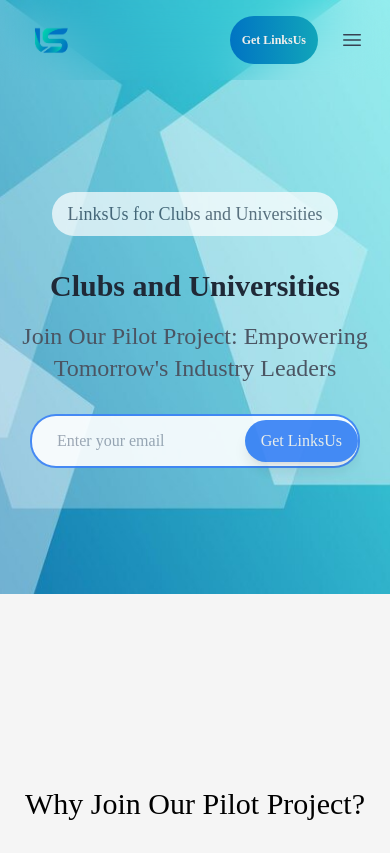
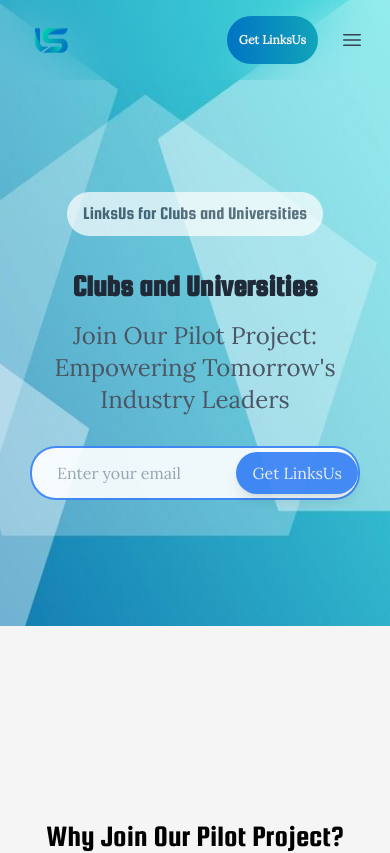
Before and after one commit to codewiths15/linksus.in-vue.js-site, a Vue app in the folder client/: page /uni in a window 390 px wide. Shown: the top 853 px of the page. Built offline with nearby package versions, Linux system fonts and the light colour scheme.

Commit message:
fix: solve font issue on mobile screen
fix: solve font issue on mobile screen
fix: responsive fonts on smaller devices

```diff
--- a/client/index.html
+++ b/client/index.html
@@ -3,6 +3,7 @@
   <head>
     <meta charset="UTF-8">
     <link rel="icon" href="/favicon.ico">
+    <link href="https://fonts.googleapis.com/css2?family=Squada+One&family=Lora&family=Poppins&display=swap" rel="stylesheet">
     <meta name="viewport" content="width=device-width, initial-scale=1.0">
     <title>Vite App</title>
   </head>
--- a/client/package.json
+++ b/client/package.json
@@ -12,8 +12,6 @@
     "@glidejs/glide": "^3.6.2",
     "@headlessui/vue": "^1.7.22",
     "@heroicons/vue": "^2.1.5",
-    "bootstrap": "^5.3.3",
-    "bootstrap-vue": "^2.23.1",
     "gsap": "^3.12.5",
     "vue": "^3.4.29",
     "vue-router": "^4.4.3",
--- a/client/src/assets/base.css
+++ /dev/null
@@ -1,86 +0,0 @@
-/* color palette from <https://github.com/vuejs/theme> */
-:root {
-  --vt-c-white: #ffffff;
-  --vt-c-white-soft: #f8f8f8;
-  --vt-c-white-mute: #f2f2f2;
-
-  --vt-c-black: #181818;
-  --vt-c-black-soft: #222222;
-  --vt-c-black-mute: #282828;
-
-  --vt-c-indigo: #2c3e50;
-
-  --vt-c-divider-light-1: rgba(60, 60, 60, 0.29);
-  --vt-c-divider-light-2: rgba(60, 60, 60, 0.12);
-  --vt-c-divider-dark-1: rgba(84, 84, 84, 0.65);
-  --vt-c-divider-dark-2: rgba(84, 84, 84, 0.48);
-
-  --vt-c-text-light-1: var(--vt-c-indigo);
-  --vt-c-text-light-2: rgba(60, 60, 60, 0.66);
-  --vt-c-text-dark-1: var(--vt-c-white);
-  --vt-c-text-dark-2: rgba(235, 235, 235, 0.64);
-}
-
-/* semantic color variables for this project */
-:root {
-  --color-background: var(--vt-c-white);
-  --color-background-soft: var(--vt-c-white-soft);
-  --color-background-mute: var(--vt-c-white-mute);
-
-  --color-border: var(--vt-c-divider-light-2);
-  --color-border-hover: var(--vt-c-divider-light-1);
-
-  --color-heading: var(--vt-c-text-light-1);
-  --color-text: var(--vt-c-text-light-1);
-
-  --section-gap: 160px;
-}
-
-@media (prefers-color-scheme: dark) {
-  :root {
-    --color-background: var(--vt-c-black);
-    --color-background-soft: var(--vt-c-black-soft);
-    --color-background-mute: var(--vt-c-black-mute);
-
-    --color-border: var(--vt-c-divider-dark-2);
-    --color-border-hover: var(--vt-c-divider-dark-1);
-
-    --color-heading: var(--vt-c-text-dark-1);
-    --color-text: var(--vt-c-text-dark-2);
-  }
-}
-
-*,
-*::before,
-*::after {
-  box-sizing: border-box;
-  margin: 0;
-  font-weight: normal;
-}
-
-body {
-  min-height: 100vh;
-  color: var(--color-text);
-  background: var(--color-background);
-  transition:
-    color 0.5s,
-    background-color 0.5s;
-  line-height: 1.6;
-  font-family:
-    Inter,
-    -apple-system,
-    BlinkMacSystemFont,
-    'Segoe UI',
-    Roboto,
-    Oxygen,
-    Ubuntu,
-    Cantarell,
-    'Fira Sans',
-    'Droid Sans',
-    'Helvetica Neue',
-    sans-serif;
-  font-size: 15px;
-  text-rendering: optimizeLegibility;
-  -webkit-font-smoothing: antialiased;
-  -moz-osx-font-smoothing: grayscale;
-}
--- a/client/src/components/companies/Section.vue
+++ b/client/src/components/companies/Section.vue
@@ -21,7 +21,7 @@
         <form class="flex flex-col lg:flex-row lg:items-center lg:space-x-4 opacity-90">
           <div class="relative w-full">
             <input
-              class="w-full py-3 px-6 border border-gray-300 rounded-3xl shadow-sm pr-20 focus:outline-none focus:ring-2 focus:ring-blue-500 focus:border-transparent font-popins"
+              class="w-full py-3 px-6 border border-gray-300 rounded-3xl max-msm:text-sm shadow-sm pr-20 focus:outline-none focus:ring-2 focus:ring-blue-500 focus:border-transparent font-popins"
               autofocus
               maxlength="256"
               name="email"
@@ -31,7 +31,7 @@
             />
             <button
               type="submit"
-              class="absolute inset-y-1 lg:right-1 right-0 flex items-center px-4 bg-blue-500 text-white font-popins rounded-3xl shadow-lg hover:bg-blue-600 focus:outline-none focus:ring-2 focus:ring-blue-500"
+              class="absolute inset-y-1 lg:right-1 right-0 flex items-center px-4 max-msm:text-sm bg-blue-500 text-white font-popins rounded-3xl shadow-lg hover:bg-blue-600 focus:outline-none focus:ring-2 focus:ring-blue-500"
             >
               Get LinksUs
             </button>
--- a/client/src/components/navigation/Footer.vue
+++ b/client/src/components/navigation/Footer.vue
@@ -45,7 +45,7 @@
       </p>
       <a
         href="/domain"
-        class="hover:brightness-110 hover:animate-pulse font-popins font-bold py-3 px-6 rounded-full bg-gradient-to-r from-blue1 to-blue3 text-white text-xs md:text-sm whitespace-nowrap overflow-hidden text-ellipsis"
+        class="hover:brightness-110 hover:animate-pulse font-Lora font-bold py-3 px-6 rounded-full bg-gradient-to-r from-blue1 to-blue3 text-white text-xs md:text-sm whitespace-nowrap overflow-hidden text-ellipsis"
       >
         Get LinksUs
       </a>
@@ -74,7 +74,7 @@
 
   <!-- Footer Text -->
   <div class="footer-element text-center md:text-left font-popins py-4 px-8">
-    <p class="md:text-md text-xs">©2024 Talentronaut technologies pvt ltd.</p>
+    <p class="md:text-md text-[0.6rem]">©2024 Talentronaut technologies pvt ltd.</p>
   </div>
 </section>
 
--- a/client/src/components/navigation/Navbar.vue
+++ b/client/src/components/navigation/Navbar.vue
@@ -109,7 +109,7 @@
         </a>
       </div>
       <div class="flex xlg:hidden">
-        <a href="/domain" class="cta-button hover:brightness-110 hover:animate-pulse font-popins font-bold lg:py-3 lg:px-6 ml-6 py-4 px-3 mr-3 text-xs  rounded-full bg-gradient-to-r from-blue1 to-blue3 text-white" @mouseover="closeDropdown">Get LinksUs</a>
+        <a href="/domain" class="cta-button hover:brightness-110 hover:animate-pulse font-Lora font-bold lg:py-3 lg:px-6 ml-6 py-4 px-3 mr-3 text-xs  rounded-full bg-gradient-to-r from-blue1 to-blue3 text-white" @mouseover="closeDropdown">Get LinksUs</a>
         <button
   type="button"
   class="btn-btn lg:mr-6 md:mr-10 mr-4 justify-center rounded-md p-2.5 text-gray-700 transition-transform duration-300"
@@ -123,14 +123,14 @@
       </div>
       <div class="it hidden xlg:flex xlg:gap-x-14 ">
         <a v-for="item in navigation" :key="item.name" :href="item.href" :class="[
-        'nav-item text-lg font-popins font-[500] leading-6',
+        'nav-item text-lg font-Lora font-[500] leading-6',
         isActive(item.href) ? 'text-blue2' : 'text-slate-600',
         'hover:text-slate-900'
       ]" style="display:inline-block; transition: transform 0.2s ease-in-out; transform-origin: center;" @mouseover="closeDropdown" onmouseover="this.style.transform='scale(1.1)';"
         onmouseout="this.style.transform='scale(1)';">{{ item.name }}</a>
         <div v-for="dropdown in dropdowns" :key="dropdown.name" :class="['relative dropdown w-15 h-25 font-popins font-[500] text-slate-600 hover:text-slate-900 font-Poppins']" style="display:inline-block; transition: transform 0.2s ease-in-out; transform-origin: center;" onmouseover="this.style.transform='scale(1.1)';" onmouseout="this.style.transform='scale(1)';">
           <button
-            class="nav-item text-lg font-popins font-[500] leading-6"
+            class="nav-item text-lg font-Lora font-[500] leading-6"
             @mouseover="toggleDropdown(dropdown.name)"
 
 
@@ -143,13 +143,13 @@
           </button>
           <div v-if="openDropdown === dropdown.name" class="absolute left-0 mt-2 w-48 bg-whiteo border border-gray-300 bg-opacity-80 rounded-xl shadow-lg dropdown-menu">
             <div v-for="item in dropdown.items" :key="item.name" class="dropdown-item">
-              <a :href="item.href" :class="['block px-2 py-2  font-popins hover:bg-whiteo hover:rounded-xl',isActive(item.href) ? 'text-blue2 bg-whiteo rounded-xl' : 'text-slate-600']">{{ item.name }}</a>
+              <a :href="item.href" :class="['block px-2 py-2  font-Lora hover:bg-whiteo hover:rounded-xl',isActive(item.href) ? 'text-blue2 bg-whiteo rounded-xl' : 'text-slate-600']">{{ item.name }}</a>
             </div>
           </div>
         </div>
       </div>
       <div class="hidden xlg:flex xlg:flex-1 xlg:justify-end">
-        <a href="/domain" class="cta-button hover:brightness-110 hover:animate-pulse font-popins font-bold py-3 px-6 ml-6 rounded-full bg-gradient-to-r from-blue1 to-blue3 text-white" @mouseover="closeDropdown">Get LinksUs</a>
+        <a href="/domain" class="cta-button hover:brightness-110 hover:animate-pulse font-Lora font-bold py-3 px-6 ml-6 rounded-full bg-gradient-to-r from-blue1 to-blue3 text-white" @mouseover="closeDropdown">Get LinksUs</a>
       </div>
 
     </nav>
@@ -165,20 +165,20 @@
       <div class="mt-6 flow-root">
         <div class="-my-6 divide-y divide-gray-500/10">
           <div class="space-y-2 py-6">
-            <a v-for="item in navigation" :key="item.name" :href="item.href" class="nav-item -mx-3 block rounded-lg px-3 py-2 text-base font-popins leading-7 text-slate-600 hover:text-slate-800 hover:bg-white hover:rounded-xl overflow-auto">{{ item.name }}</a>
+            <a v-for="item in navigation" :key="item.name" :href="item.href" class="nav-item -mx-3 block rounded-lg px-3 py-2 text-base font-Lora leading-7 text-slate-600 hover:text-slate-800 hover:bg-white hover:rounded-xl overflow-auto">{{ item.name }}</a>
             <div v-for="dropdown in dropdowns" :key="dropdown.name" class="relative">
-              <button class="nav-item -mx-3 block rounded-lg px-3 py-2 text-base font-popins leading-7 text-slate-700 hover:text-slate-500" @click="toggleDropdown(dropdown.name)">
+              <button class="nav-item -mx-3 block rounded-lg px-3 py-2 text-base font-Lora leading-7 text-slate-700 hover:text-slate-500" @click="toggleDropdown(dropdown.name)">
                 {{ dropdown.name }}
               </button>
               <div :class="['transition-all duration-300 overflow-hidden', openDropdown === dropdown.name ? 'max-h-96' : 'max-h-0']" style="transition-property: max-height;">
                 <div v-for="item in dropdown.items" :key="item.name" class="dropdown-item">
-                  <a :href="item.href" class="block px-4 py-2 text-gray-600 font-popins hover:bg-white hover:rounded-xl">{{ item.name }}</a>
+                  <a :href="item.href" class="block px-4 py-2 text-gray-600 font-Lora hover:bg-white hover:rounded-xl">{{ item.name }}</a>
                 </div>
               </div>
             </div>
           </div>
           <div class="py-6">
-            <a href="/domain" class="cta-button -mx-3 block rounded-lg px-3 py-2.5 text-base font-popins leading-7 text-gray-900 hover:bg-white">Get LinksUs</a>
+            <a href="/domain" class="cta-button -mx-3 block rounded-lg px-3 py-2.5 text-base font-Lora leading-7 text-gray-900 hover:bg-white">Get LinksUs</a>
           </div>
         </div>
       </div>
--- a/client/src/components/university/Section.vue
+++ b/client/src/components/university/Section.vue
@@ -2,7 +2,7 @@
 <div class=" px-4 lg:px-8">
   <!-- Section Header -->
   <div class="flex justify-center items-center mb-8">
-    <div class="text-lg text-gray-700 font-Lora bg-whiteo rounded-3xl px-6 max-sm:px-4 py-2 opacity-70">
+    <div class="text-lg text-gray-700 font-squada bg-whiteo rounded-3xl px-6 max-sm:px-4 py-2 opacity-70">
       LinksUs for Clubs and Universities
     </div>
   </div>
@@ -21,7 +21,7 @@
     <form class="flex flex-col lg:flex-row lg:items-center lg:space-x-4 opacity-90">
       <div class="relative w-full">
         <input
-          class="w-full py-3 px-6 border border-gray-300 rounded-3xl shadow-sm pr-20 focus:outline-none focus:ring-2 focus:ring-blue-500 focus:border-transparent font-popins"
+          class="w-full py-3 px-6 border border-gray-300 rounded-3xl shadow-sm pr-20 max-msm:text-sm focus:outline-none focus:ring-2 focus:ring-blue-500 focus:border-transparent font-Lora"
           autofocus
           maxlength="256"
           name="email"
@@ -31,7 +31,7 @@
         />
         <button
           type="submit"
-          class="absolute inset-y-1 lg:right-1 right-0 flex items-center px-4 bg-blue-500 text-white font-popins rounded-3xl shadow-lg hover:bg-blue-600 focus:outline-none focus:ring-2 focus:ring-blue-500"
+          class="absolute inset-y-1 lg:right-1 right-0 flex items-center px-4 max-msm:text-sm bg-blue-500 text-white font-Lora rounded-3xl shadow-lg hover:bg-blue-600 focus:outline-none focus:ring-2 focus:ring-blue-500"
         >
           Get LinksUs
         </button>
--- a/client/tailwind.config.js
+++ b/client/tailwind.config.js
@@ -37,8 +37,6 @@
         squada: ["Squada One"],
         Lora: ["Lora"],
         popins: ["Poppins"],
-        display: ["Squada One"],
-        body: ['"Poppins"'],
       },
     },
   },
```
Also changed, not shown: client/src/components/about/Section.vue (+12 -12 lines), client/src/components/home/Hero.vue (+8 -8 lines), client/src/components/home/Sections.vue (+17 -17 lines), 1 other file (tests, documents, lock files or other folders).
